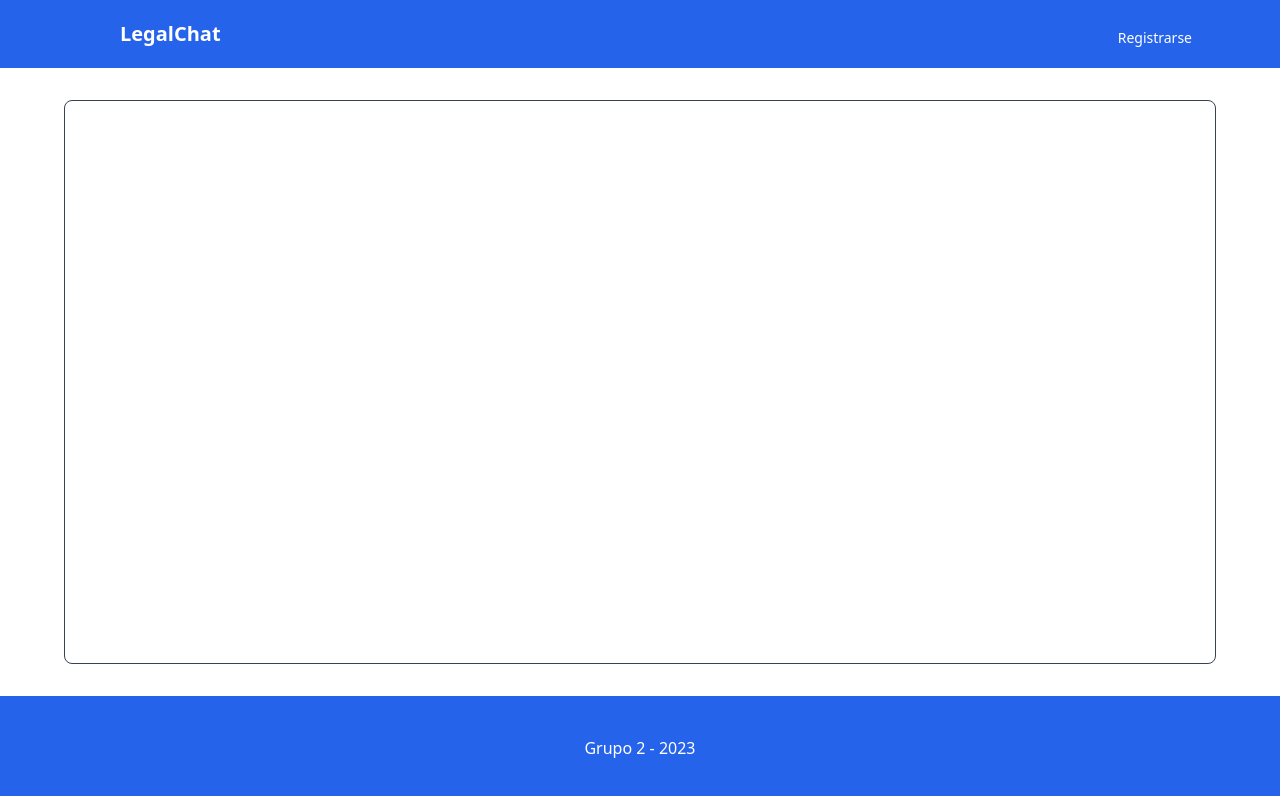
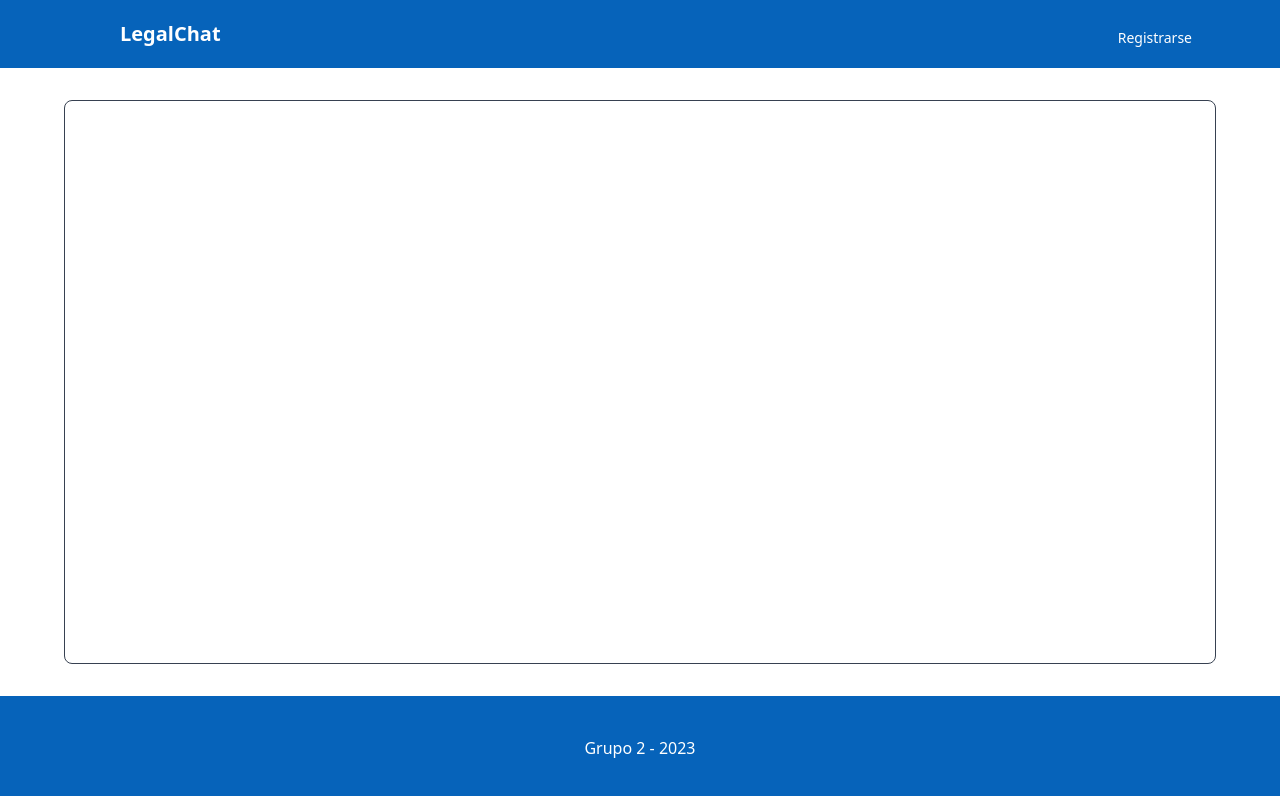
Before and after one commit to ql17001/legal_chat_frontend, a Next.js app: page / in a window 1280 px wide. Shown: the top 796 px of the page. Built offline with nearby package versions, Linux system fonts and the light colour scheme.

Commit message:
💄 Update Header and Footer background color

```diff
--- a/components/Footer/index.tsx
+++ b/components/Footer/index.tsx
@@ -2,7 +2,7 @@ import React from 'react'
 
 const Footer = () => {
   return (
-    <div className=' w-full px-6 py-10 bg-blue-600 flex flex-row justify-center text-white'>
+    <div className=' w-full px-6 py-10 bg-theme-dark-blue flex flex-row justify-center text-white'>
       <a className='hover:underline' href=''>Grupo 2 - 2023</a>
     </div>
   )
--- a/components/Header/index.tsx
+++ b/components/Header/index.tsx
@@ -26,7 +26,7 @@ const Header = () => {
 
 
     return (
-        <div className='w-full items-end pb-5 pt-5 flex flex-row justify-between pl-10 bg-blue-600 text-white'>
+        <div className='w-full items-end pb-5 pt-5 flex flex-row justify-between pl-10 bg-theme-dark-blue text-white'>
             <Link href={role ? Routes.HOME : Routes.LOGIN } className='text-xl px-20 font-bold'>LegalChat</Link>
 
             <div className="flex flex-row items-center pr-20">
```
